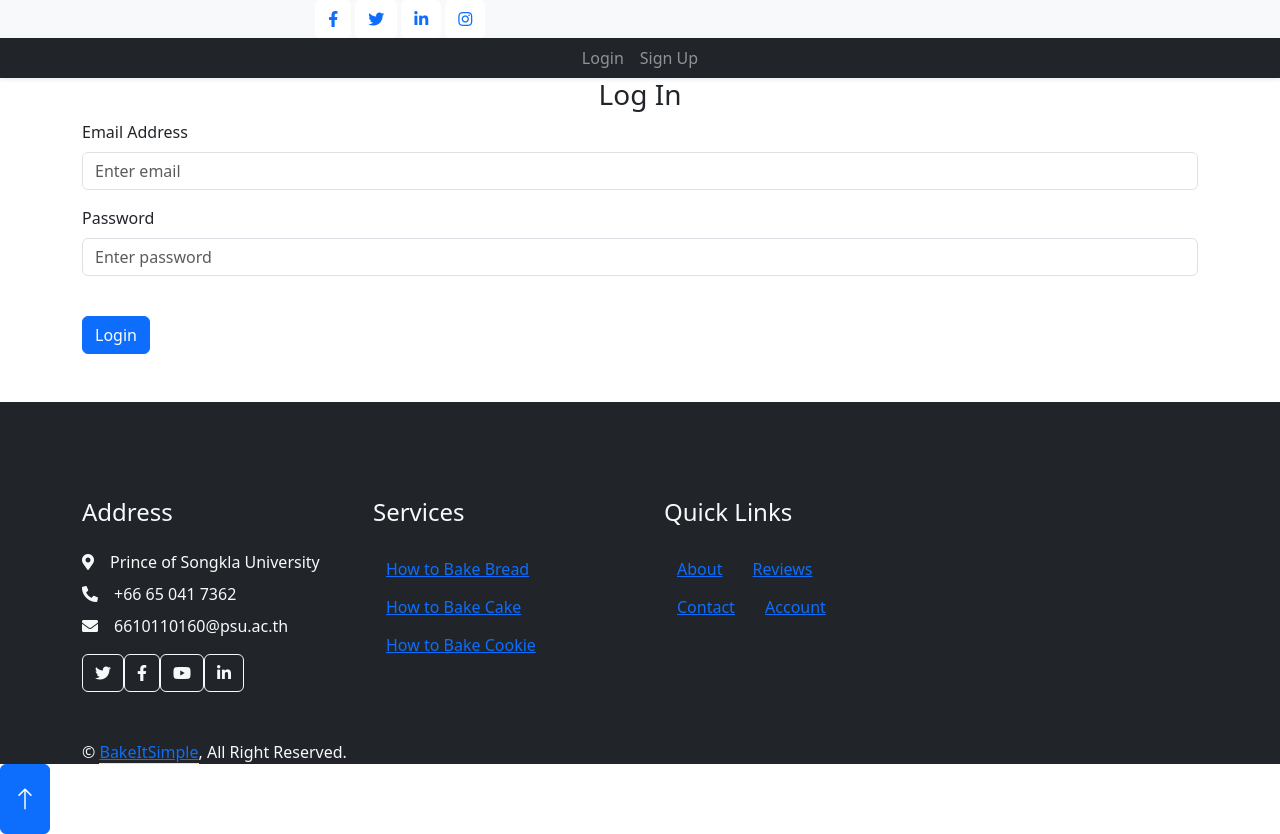
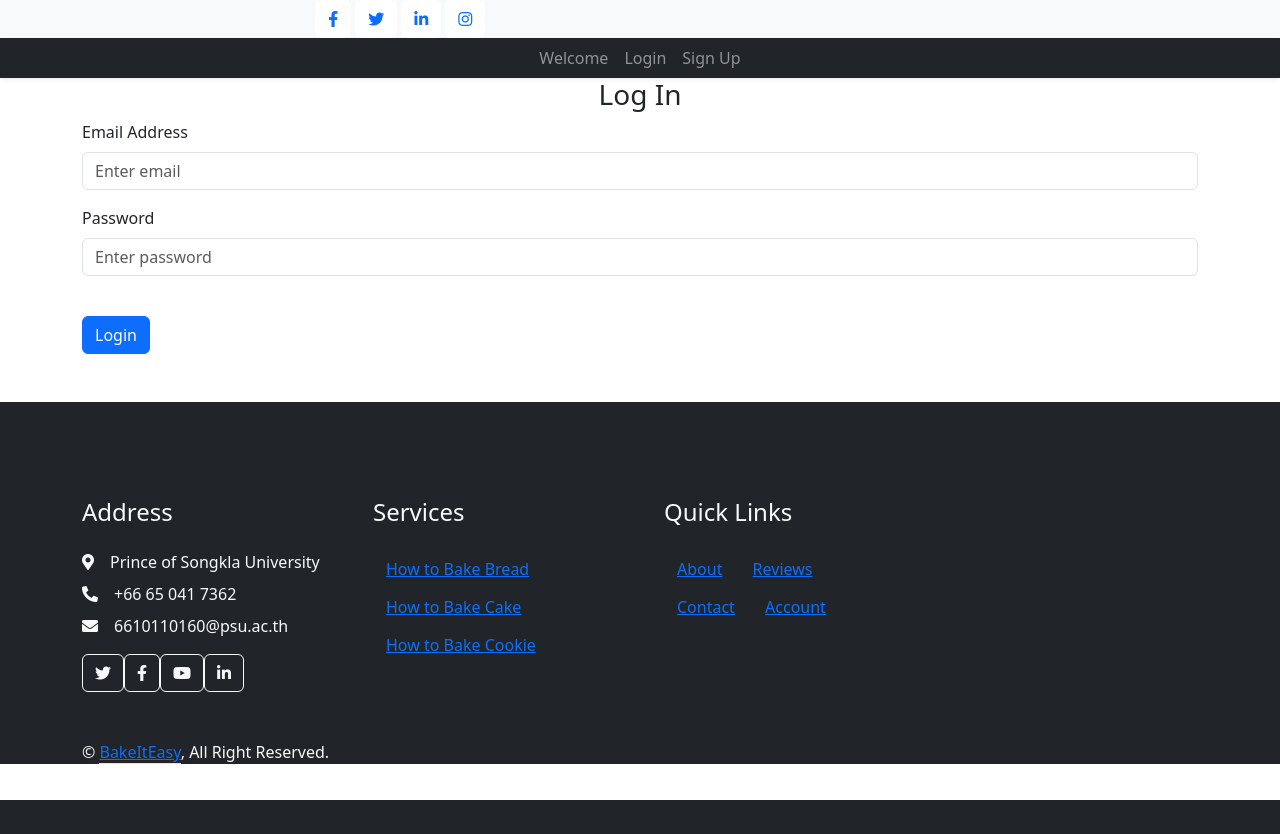
Before and after one commit to nimpy-wth/flask-web, a Flask app: page /login in a window 1280 px wide. After the commit the page ends 800 px from the top, so only its background shows below. Run offline with Flask 3, Linux system fonts and the light colour scheme; some libraries are stand-ins or nearby versions; some web fonts are replaced.

Commit message:
welcome page

```diff
--- a/website/templates/base.html
+++ b/website/templates/base.html
@@ -1,6 +1,6 @@
 <!DOCTYPE html>
 <html>
-  <title>Bake it Simple</title>
+  <title>Bake it Easy</title>
   <head>
     <meta charset="utf-8" />
     <meta name="viewport" content="width=device-width, initial-scale=1" />
@@ -97,6 +97,7 @@
               <a href="/contact" class="nav-item nav-link">Contact</a>
               <a href="/logout" class="nav-item nav-link">Log out</a>
             {% else %}
+              <a href="/welcome" id ="welcome" class="nav-item nav-link">Welcome</a>
               <a class="nav-item nav-link" id="login" href="/login">Login</a>
               <a class="nav-item nav-link" id="signUp" href="/sign-up">Sign Up</a>
             {% endif %}
@@ -164,7 +165,7 @@
             <div class="copyright">
                 <div class="row">
                     <div class="col-md-6 text-center text-md-start mb-3 mb-md-0">
-                        &copy; <a class="border-bottom" href="#">BakeItSimple</a>, All Right Reserved.
+                        &copy; <a class="border-bottom" href="#">BakeItEasy</a>, All Right Reserved.
                     </div>
                 </div>
             </div>
@@ -193,8 +194,6 @@
       src = "{{url_for('static',filename = 'index.js')}}"
     ></script>
 
-      <!-- Back to Top -->
-      <a href="#" class="btn btn-primary border-inner py-3 fs-4 back-to-top"><i class="bi bi-arrow-up"></i></a>
 
       <!-- JavaScript Libraries -->
       <script src="https://code.jquery.com/jquery-3.4.1.min.js"></script>
```
